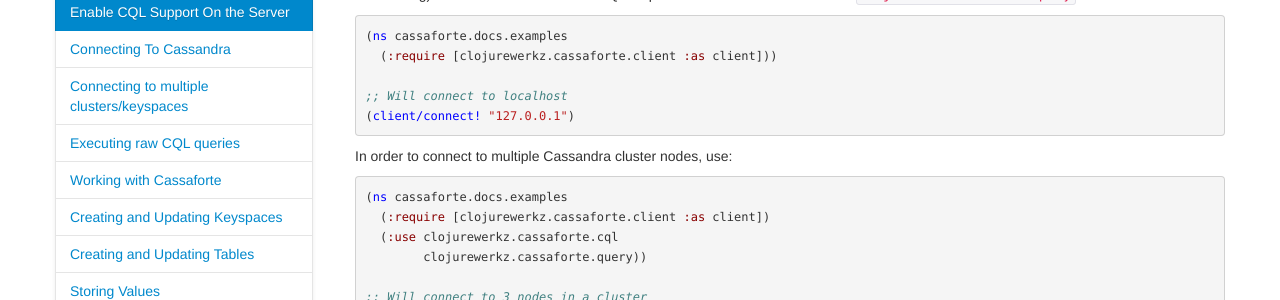
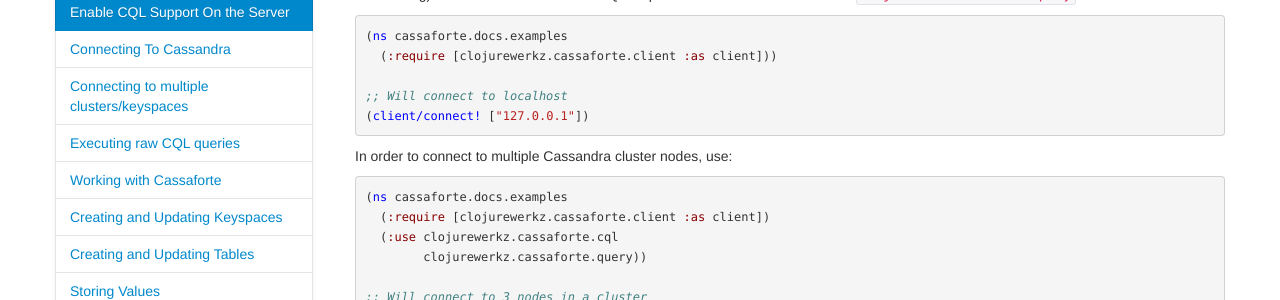
Before and after one commit to clojurewerkz/cassaforte.docs, a Jekyll site: the page built from articles/getting_started.md, in a window 1280 px wide and 900 px high, scrolled down 1035 px. Shown: the part 151-451 px from the top of the window. Built offline with Jekyll 4.4.1, drawn with Linux system fonts in a browser that asks for light colours; Markdown is read by kramdown in place of the engine named in the settings.

````diff
--- a/articles/getting_started.md
+++ b/articles/getting_started.md
@@ -85,7 +85,7 @@ various CQL helper functions are can be found in `clojurewerkz.cassaforte.query`
   (:require [clojurewerkz.cassaforte.client :as client]))
 
 ;; Will connect to localhost
-(client/connect! "127.0.0.1")
+(client/connect! ["127.0.0.1"])
 ```
 
 In order to connect to multiple Cassandra cluster nodes, use:
````
